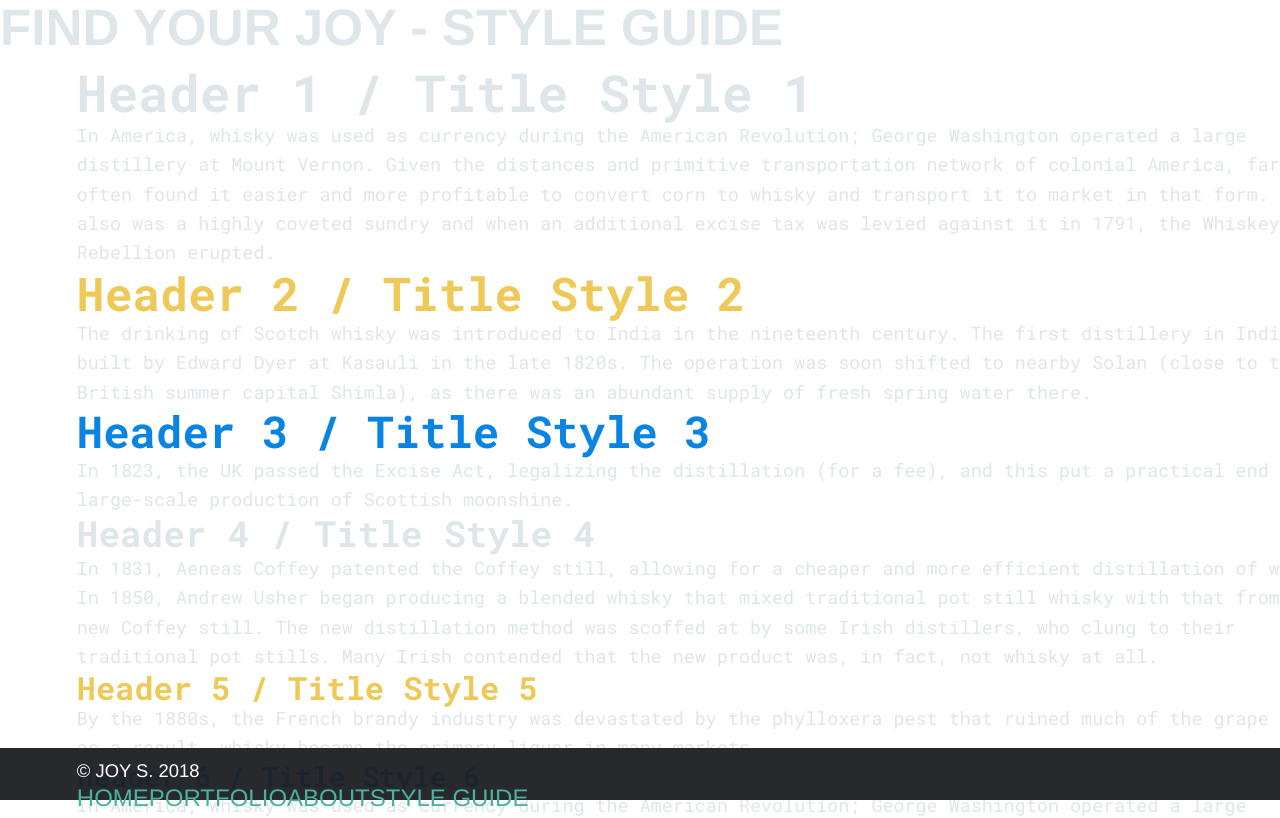
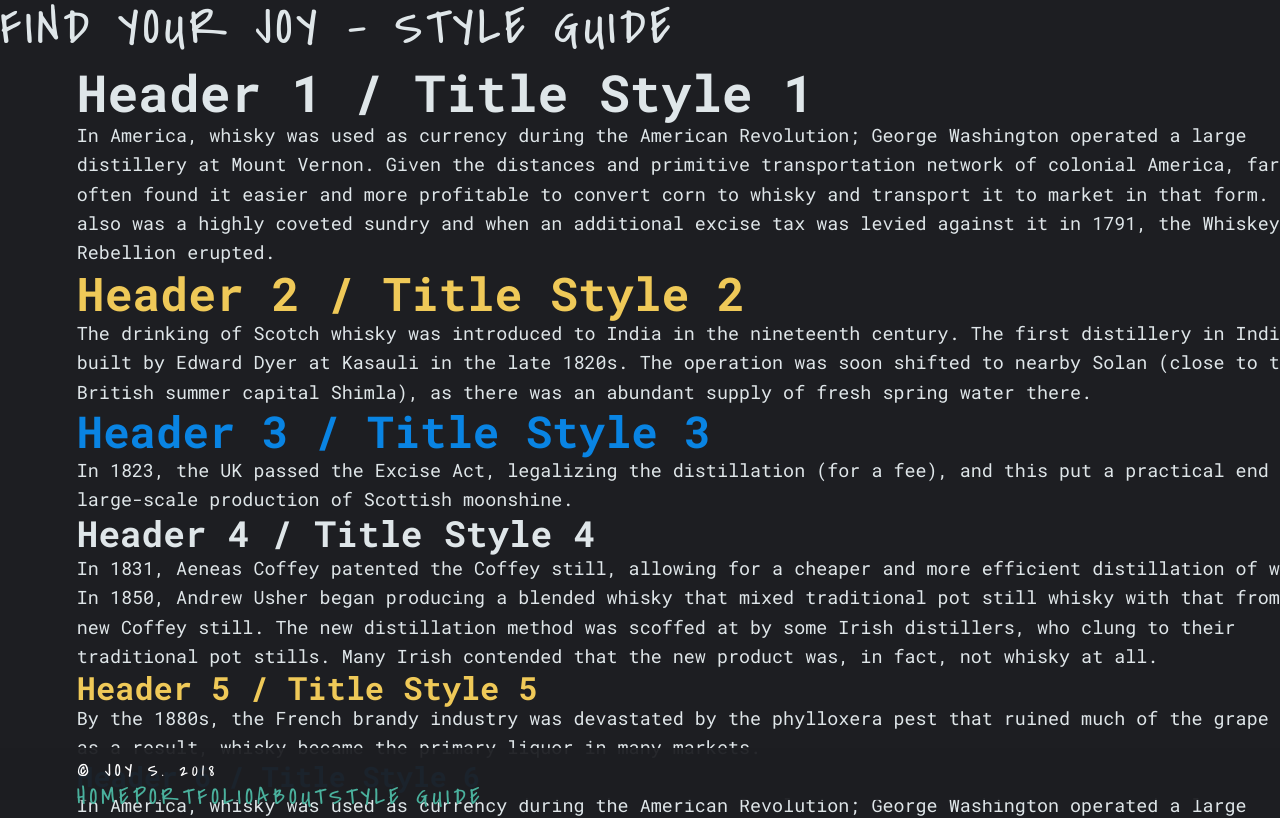
Before and after one commit to essjay05/fyj-2023_v1, a React (Vite) app: page /style-guide in a window 1280 px wide. Shown: the top 818 px of the page. Built offline with nearby package versions, Linux system fonts and the light colour scheme.

Commit message:
Switched out handwritten font style and updated letter spacing.

```diff
--- a/src/index.css
+++ b/src/index.css
@@ -31,6 +31,7 @@
 
 * {
   margin: 0;
+  padding: 0;
   scroll-behavior: smooth;
   font-family: 'Roboto Mono', monospace;
   color: var(--light-grey-color);
@@ -41,9 +42,15 @@ html {
   background-color: var(--black-color);
 }
 
+ol, ul, p {
+  padding: 0;
+  margin: 0;
+}
+
 .handwritten-style {
-  font-family: 'Architects Daughter', Helvetica, sans-serif;
+  font-family: 'Covered By Your Grace', Helvetica, sans-serif;
   text-transform: uppercase;
+  letter-spacing: 4px;
 }
 
 .all-caps {
@@ -62,10 +69,7 @@ a:hover {
 
 body {
   margin: 0;
-  display: flex;
-  place-items: center;
-  min-width: 320px;
-  min-height: 100vh;
+  padding: 0;
 }
 
 h1, .title-style-1 {
@@ -131,7 +135,7 @@ button:focus-visible {
   outline: 4px auto -webkit-focus-ring-color;
 }
 
-@media (prefers-color-scheme: light) {
+/* @media (prefers-color-scheme: light) {
   :root {
     color: #213547;
     background-color: var(--white-color);
@@ -142,7 +146,7 @@ button:focus-visible {
   button {
     background-color: var(--white-color);
   }
-}
+} */
 
 @media (prefers-color-scheme: dark) {
   :root {
```
